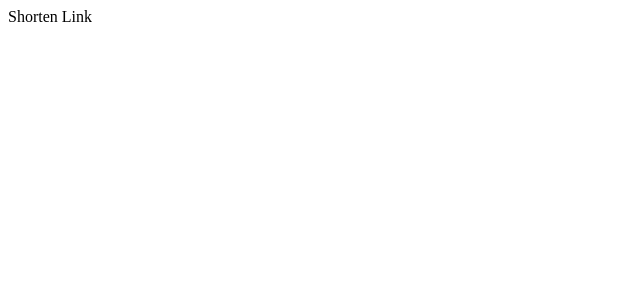
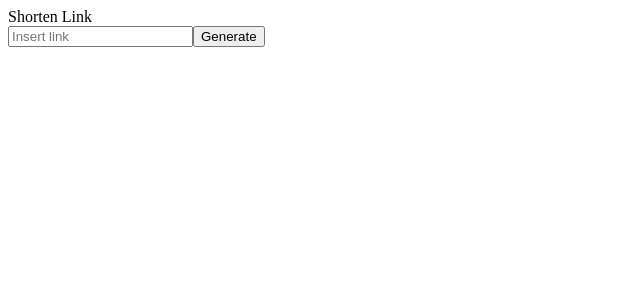
Before and after one commit to ihleonel/shorten-links, a Vue app: page / in a window 1280 px wide. Shown: the top 300 px of the page, without its empty margins (0-640 px from the left). Built offline with nearby package versions, Linux system fonts and the light colour scheme.

Commit message:
Add: Form

```diff
--- a/src/App.vue
+++ b/src/App.vue
@@ -1,6 +1,26 @@
 <script setup>
+import { reactive } from 'vue'
+const form = reactive({
+  link: ''
+})
+const submit = () => {
+  console.log(form.link)
+}
 </script>
 
 <template>
   Shorten Link
+  <form @submit.prevent="submit">
+    <input
+      v-model="form.link"
+      type="text"
+      placeholder="Insert link"
+    />
+    <button
+      type="submit"
+      title="Generate"
+    >
+      Generate
+    </button>
+  </form>
 </template>
```
